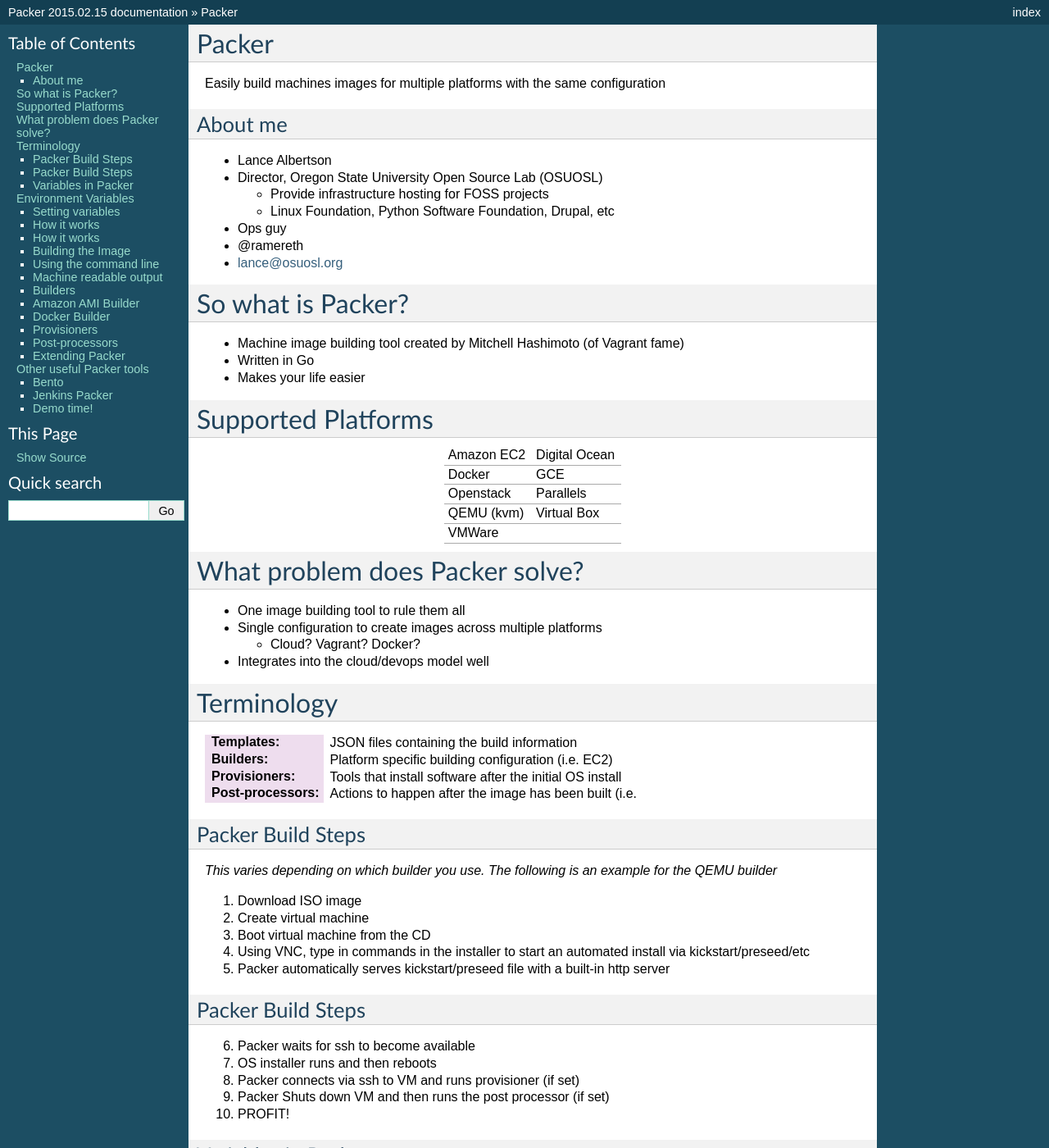
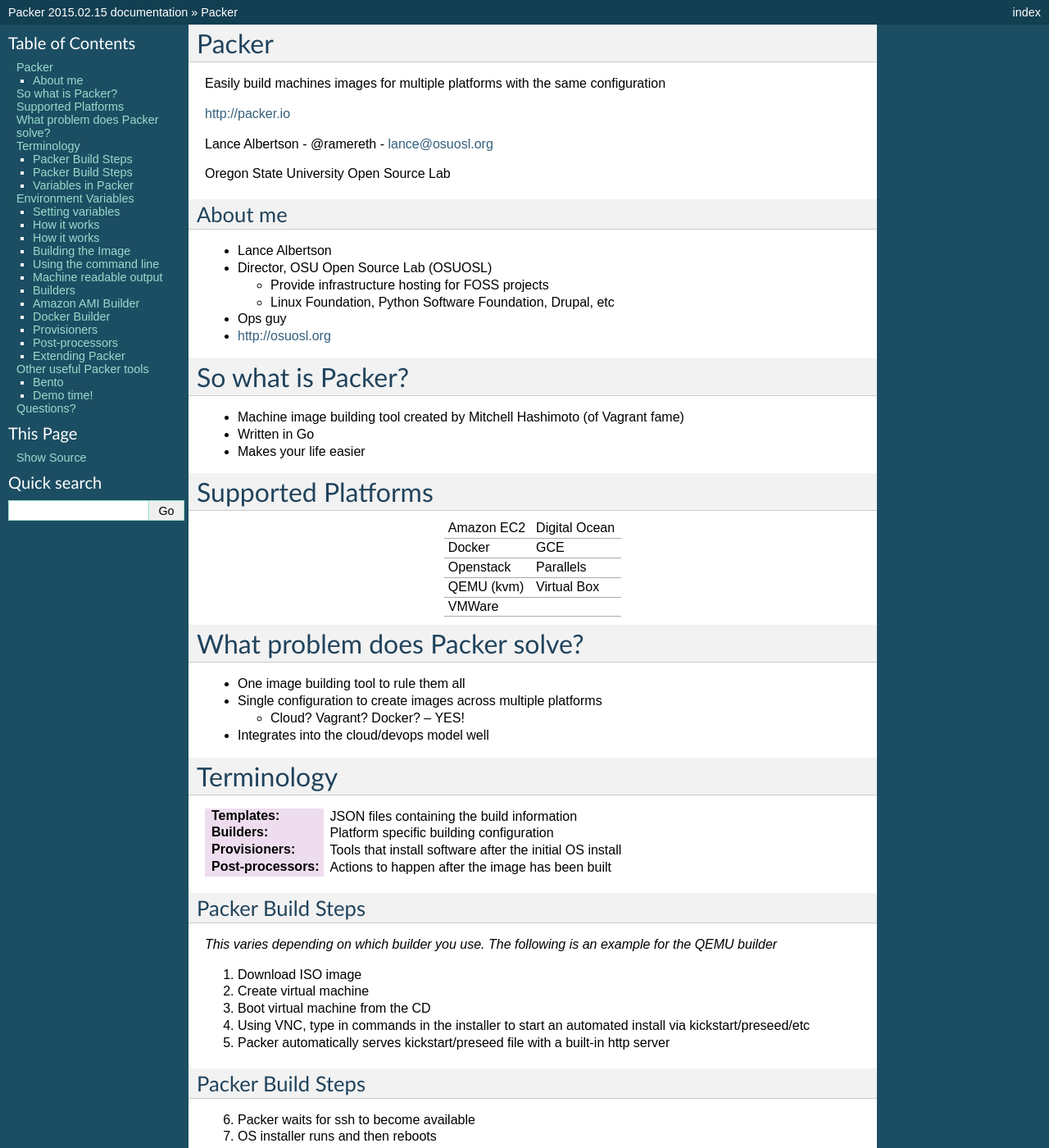
Before and after one commit to ramereth/presentation-packer, a Sphinx documentation site: the page built from source/index.rst, in a window 1280 px wide and 1400 px high. Shown: the whole window at 82% size. Built offline with Sphinx 7.4.7, drawn with Linux system fonts in a browser that asks for light colours; formulas are drawn with MathJax 3; some of the changed text lies outside the part shown.

Commit message:
Update slides

```diff
--- a/source/index.rst
+++ b/source/index.rst
@@ -3,18 +3,23 @@
 
 Easily build machines images for multiple platforms with the same configuration
 
+http://packer.io
+
+Lance Albertson - @ramereth - lance@osuosl.org
+
+Oregon State University Open Source Lab
+
 About me
 --------
 
 * Lance Albertson
-* Director, Oregon State University Open Source Lab (OSUOSL)
+* Director, OSU Open Source Lab (OSUOSL)
 
   * Provide infrastructure hosting for FOSS projects
   * Linux Foundation, Python Software Foundation, Drupal, etc
 
 * Ops guy
-* @ramereth
-* lance@osuosl.org
+* http://osuosl.org
 
 So what is Packer?
 ==================
@@ -40,7 +45,7 @@
 * One image building tool to rule them all
 * Single configuration to create images across multiple platforms
 
-  * Cloud? Vagrant? Docker?
+  * Cloud? Vagrant? Docker? -- YES!
 
 * Integrates into the cloud/devops model well
 
@@ -48,9 +53,9 @@
 ===========
 
 :Templates: JSON files containing the build information
-:Builders: Platform specific building configuration (i.e. EC2)
+:Builders: Platform specific building configuration
 :Provisioners: Tools that install software after the initial OS install
-:Post-processors: Actions to happen after the image has been built (i.e.
+:Post-processors: Actions to happen after the image has been built
 
 Packer Build Steps
 ------------------
@@ -143,7 +148,8 @@
     "builders": [
       {
         "boot_command": [
-          "<tab> text ks=http://{{ .HTTPIP }}:{{ .HTTPPort }}/centos-7.0/ks-openstack.cfg<enter><wait>"
+          "<tab> text ks=http://{{ .HTTPIP }}:{{ .HTTPPort }}/centos-7.0/ks-openstack.cfg",
+          "<enter><wait>"
         ],
         "accelerator": "kvm",
         "boot_wait": "10s",
@@ -163,8 +169,7 @@
         "ssh_wait_timeout": "10000s",
         "type": "qemu",
         "vm_name": "packer-centos-7.0-x86_64"
-      }
-    ],
+    }],
 
 How it works
 ------------
@@ -365,8 +378,18 @@
 * Great place to see how to see Packer examples
 * Checkout our fork: https://github.com/osuosl/bento/
 
-Jenkins Packer
---------------
+  * QEMU Openstack builders for Ubuntu/Debian, CentOS/Fedora
 
 Demo time!
 ----------
+
+Questions?
+==========
+
+http://packer.io
+
+Lance Albertson - @ramereth - lance@osuosl.org
+
+Oregon State University Open Source Lab
+
+http://osuosl.org
```
Also changed, not shown: other parts of source/index.rst (+12 -4 lines).
